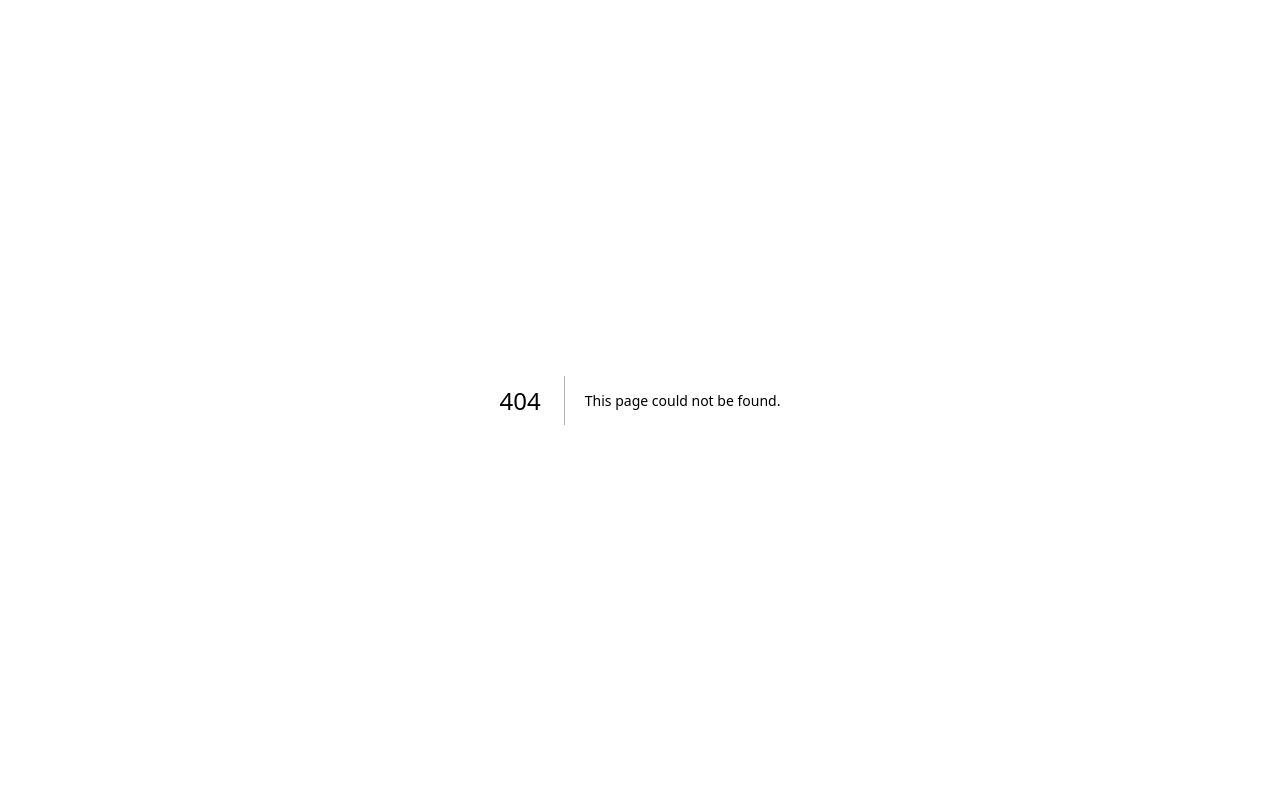
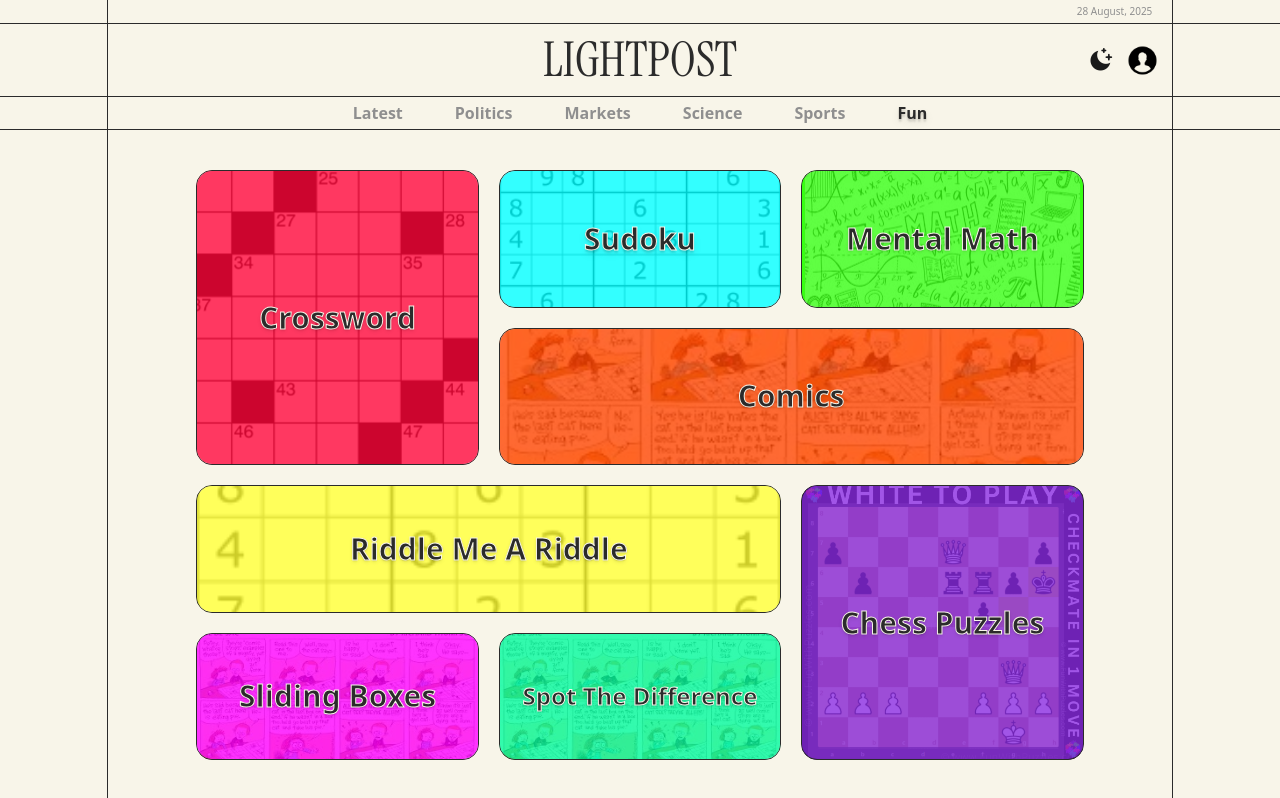
Before and after one commit to farzeenilyaszargar/TheFinalityOfLightpost, a Next.js app: page /fun in a window 1280 px wide. Before the commit this address had no page. Built offline with nearby package versions, Linux system fonts and the light colour scheme; a web font is replaced by a local one.

Commit message:
added footer and fun page

```diff
--- /dev/null
+++ b/app/fun/page.tsx
@@ -0,0 +1,79 @@
+import Link from "next/link";
+import Header from "@/components/Header";
+
+import Image from "next/image";
+import NavbarComp from "@/components/Navbar";
+
+
+export default function Home() {
+    return (
+        <div className="flex flex-col items-center h-screen">
+            <Header />
+            <NavbarComp />
+            <div className=" flex justify-center items-center h-full w-5/6  pt-10 pb-10 flex-col border-l border-r border-border">
+                <div className="md:grid grid-cols-3 grid-rows-2 gap-5 h-1/2 w-5/6 ">
+                    <Link href={'/fun/crossword'} className="bg-[#FF073A] row-span-2 col-span-1 border
+                    overflow-hidden rounded-2xl border-border flex justify-center items-center bg-[url('/images/crossword.png')] bg-center bg-no-repeat relative">
+                        <div className="absolute bg-[#FF073A] w-full h-full opacity-80 hover:opacity-100 transition-all ease-in duration-150"></div>
+                        <h1 className="font-black text-3xl text-shadow-md shadow-black z-10 text-stroke ">Crossword</h1>
+
+                    </Link>
+                    <Link href={'/fun/sudoku'} className="bg-[#00FFFF] row-span-1 col-span-1 border
+                    overflow-hidden rounded-2xl border-border flex justify-center items-center bg-[url('/images/sudoku.png')] bg-cover bg-center bg-no-repeat relative">
+                        <div className="absolute bg-[#00FFFF] w-full h-full opacity-80 hover:opacity-100 transition-all ease-in duration-150"></div>
+                        <h1 className="font-black text-3xl text-shadow-lg shadow-black z-10 text-stroke">Sudoku</h1>
+
+                    </Link>
+
+                    <Link href={'/fun/math'} className="bg-[#39FF14] row-span-1 col-span-1 border
+                    overflow-hidden rounded-2xl border-border flex justify-center items-center bg-[url('/images/math.jpeg')] bg-center bg-no-repeat relative">
+                        <div className="absolute bg-[#39FF14] w-full h-full opacity-80 hover:opacity-100 transition-all ease-in duration-150"></div>
+                        <h1 className="font-black text-3xl text-shadow-md shadow-black z-10 text-stroke">Mental Math</h1>
+
+                    </Link>
+
+                    <Link href={'/fun/comic'} className="bg-[#FF4500] row-span-1 col-span-2 border
+                    overflow-hidden rounded-2xl border-border flex justify-center items-center bg-[url('/images/comic.jpeg')] bg-center bg-cover bg-no-repeat relative">
+                        <div className="absolute bg-[#FF4500] w-full h-full opacity-80 hover:opacity-100 transition-all ease-in duration-150"></div>
+                        <h1 className="font-black text-3xl text-shadow-md shadow-black z-10 text-stroke">Comics</h1>
+
+                    </Link>
+
+
+
+                </div>
+                <div className="md:grid grid-cols-3 grid-rows-2 gap-5 h-1/2 w-5/6 pt-5">
+
+                    <Link href={'/fun/crossword'} className="bg-[#FFFF33] row-span-1 col-span-2 border
+                    overflow-hidden rounded-2xl border-border flex justify-center items-center bg-[url('/images/sudoku.png')] bg-center bg-cover bg-no-repeat relative">
+                        <div className="absolute bg-[#FFFF33] w-full h-full opacity-80 hover:opacity-100 transition-all ease-in duration-150"></div>
+                        <h1 className="font-black text-3xl text-shadow-md shadow-black z-10 text-stroke">Riddle Me A Riddle</h1>
+
+                    </Link>
+
+                    <Link href={'/fun/sudoku'} className="bg-[#8A2BE2] row-span-2 col-span-1 border
+                    overflow-hidden rounded-2xl border-border flex justify-center items-center bg-[url('/images/chess.png')] bg-center bg-cover bg-no-repeat relative">
+                        <div className="absolute bg-[#8A2BE2] w-full h-full opacity-80 hover:opacity-100 transition-all ease-in duration-150"></div>
+                        <h1 className="font-black text-3xl text-shadow-md shadow-black z-10 text-stroke  ">Chess Puzzles</h1>
+
+                    </Link>
+
+
+                    <Link href={'/fun/comic'} className="bg-[#FF00FF] row-span-1 col-span-1 border
+                    overflow-hidden rounded-2xl border-border flex justify-center items-center bg-[url('/images/comic.jpeg')] bg-center bg-cover bg-no-repeat relative">
+                        <div className="absolute bg-[#FF00FF] w-full h-full opacity-80 hover:opacity-100 transition-all ease-in duration-150"></div>
+                        <h1 className="font-black text-3xl text-shadow-md shadow-black z-10 text-stroke">Sliding Boxes</h1>
+
+                    </Link>
+                    <Link href={'/fun/comic'} className="bg-[#00FA9A] row-span-1 col-span-1 border
+                    overflow-hidden rounded-2xl border-border flex justify-center items-center bg-[url('/images/comic.jpeg')] bg-center bg-cover bg-no-repeat relative">
+                        <div className="absolute bg-[#00FA9A] w-full h-full opacity-80 hover:opacity-100 transition-all ease-in duration-150"></div>
+                        <h1 className="font-black text-2xl text-shadow-md shadow-black z-10 text-stroke flex  ">Spot The Difference</h1>
+
+                    </Link>
+
+                </div>
+            </div>
+        </div>
+    );
+}
--- a/app/page.tsx
+++ b/app/page.tsx
@@ -1,3 +1,4 @@
+import Footer from "@/components/Footer";
 import Header from "@/components/Header";
 import Hero from "@/components/Hero";
 import NavbarComp from "@/components/Navbar";
@@ -9,6 +10,8 @@ export default function Home() {
       <NavbarComp/>
       <Hero/>
 
+      <Footer/>
+
     </div>
   );
 }
--- /dev/null
+++ b/components/Footer.tsx
@@ -0,0 +1,13 @@
+export default function Footer()
+{
+    return(
+        <div className="bg-background text-text w-full flex flex-col items-center border-t border-border">
+
+            <div className="w-5/6 h-full border-border border-l border-r pt-5 pb-5 ">
+            <p className="text-xs text-center">you've reached the end ☺️</p>
+
+
+            </div>
+        </div>
+    );
+}
```
